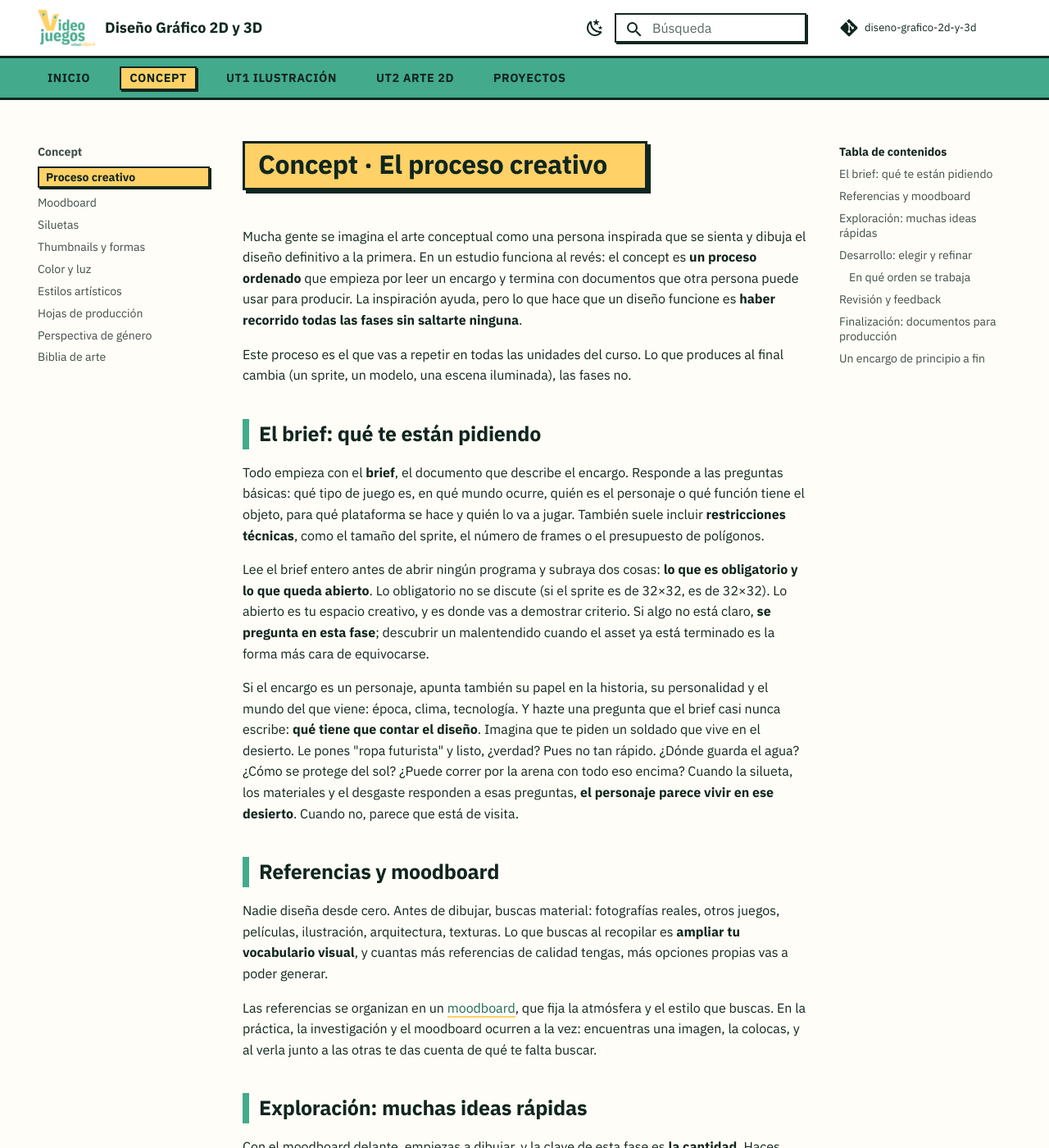
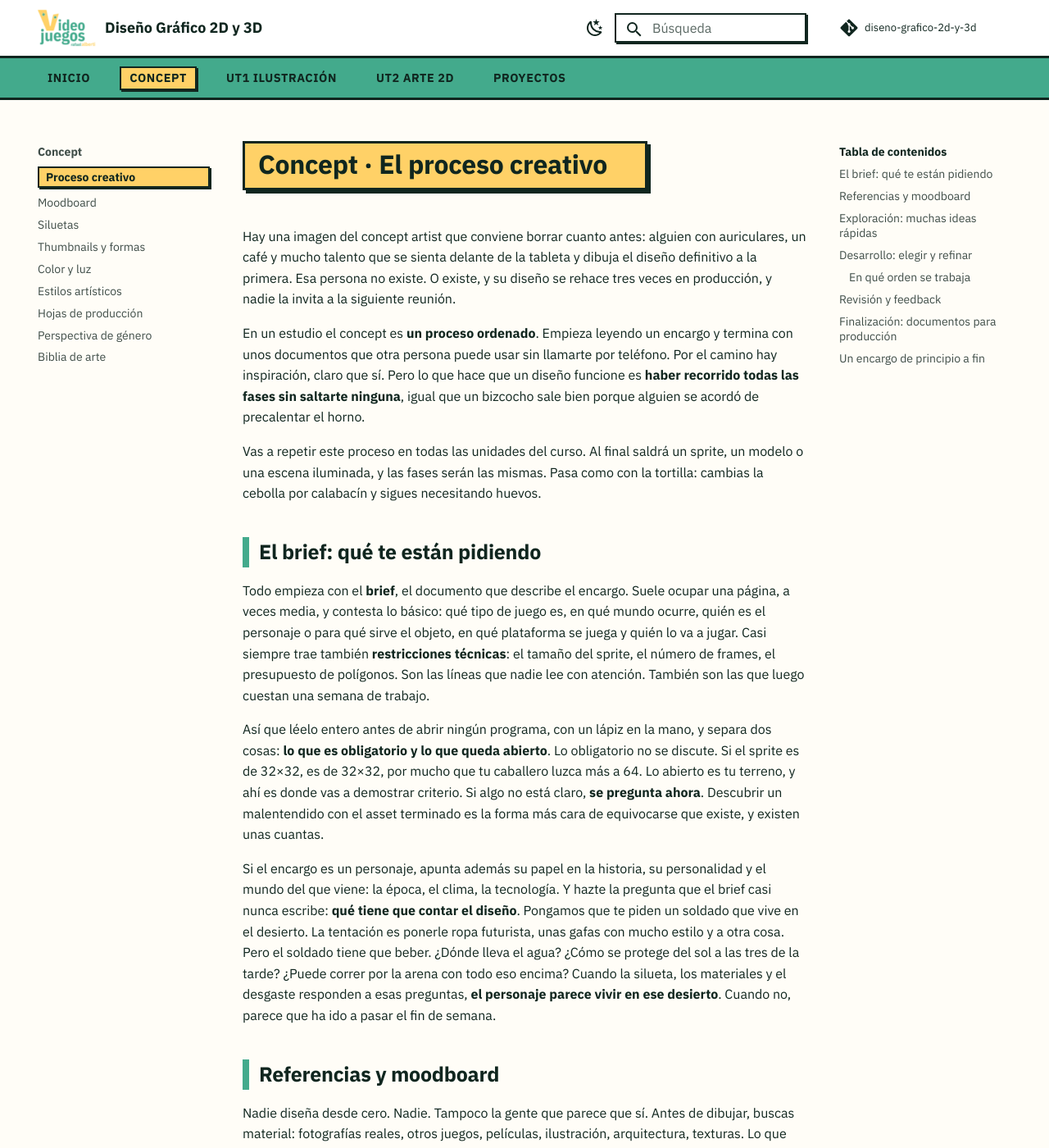
Before and after one commit to envasador/diseno-grafico-2d-y-3d, an MkDocs documentation site: the page built from docs/concept/proceso-creativo.md, in a window 1280 px wide and 1400 px high. Shown: the whole window at 82% size. Built offline with MkDocs 1.6.1 and Material for MkDocs 9.7.7, drawn with Linux system fonts in a browser that asks for light colours; comment, search, counter and statistics services are not loaded; some of the changed text lies outside the part shown.

Commit message:
Arte | 26-27

```diff
--- a/docs/concept/proceso-creativo.md
+++ b/docs/concept/proceso-creativo.md
@@ -1,34 +1,36 @@
 # Concept · El proceso creativo
 
-Mucha gente se imagina el arte conceptual como una persona inspirada que se sienta y dibuja el diseño definitivo a la primera. En un estudio funciona al revés: el concept es **un proceso ordenado** que empieza por leer un encargo y termina con documentos que otra persona puede usar para producir. La inspiración ayuda, pero lo que hace que un diseño funcione es **haber recorrido todas las fases sin saltarte ninguna**.
+Hay una imagen del concept artist que conviene borrar cuanto antes: alguien con auriculares, un café y mucho talento que se sienta delante de la tableta y dibuja el diseño definitivo a la primera. Esa persona no existe. O existe, y su diseño se rehace tres veces en producción, y nadie la invita a la siguiente reunión.
 
-Este proceso es el que vas a repetir en todas las unidades del curso. Lo que produces al final cambia (un sprite, un modelo, una escena iluminada), las fases no.
+En un estudio el concept es **un proceso ordenado**. Empieza leyendo un encargo y termina con unos documentos que otra persona puede usar sin llamarte por teléfono. Por el camino hay inspiración, claro que sí. Pero lo que hace que un diseño funcione es **haber recorrido todas las fases sin saltarte ninguna**, igual que un bizcocho sale bien porque alguien se acordó de precalentar el horno.
+
+Vas a repetir este proceso en todas las unidades del curso. Al final saldrá un sprite, un modelo o una escena iluminada, y las fases serán las mismas. Pasa como con la tortilla: cambias la cebolla por calabacín y sigues necesitando huevos.
 
 ## El brief: qué te están pidiendo
 
-Todo empieza con el **brief**, el documento que describe el encargo. Responde a las preguntas básicas: qué tipo de juego es, en qué mundo ocurre, quién es el personaje o qué función tiene el objeto, para qué plataforma se hace y quién lo va a jugar. También suele incluir **restricciones técnicas**, como el tamaño del sprite, el número de frames o el presupuesto de polígonos.
+Todo empieza con el **brief**, el documento que describe el encargo. Suele ocupar una página, a veces media, y contesta lo básico: qué tipo de juego es, en qué mundo ocurre, quién es el personaje o para qué sirve el objeto, en qué plataforma se juega y quién lo va a jugar. Casi siempre trae también **restricciones técnicas**: el tamaño del sprite, el número de frames, el presupuesto de polígonos. Son las líneas que nadie lee con atención. También son las que luego cuestan una semana de trabajo.
 
-Lee el brief entero antes de abrir ningún programa y subraya dos cosas: **lo que es obligatorio y lo que queda abierto**. Lo obligatorio no se discute (si el sprite es de 32×32, es de 32×32). Lo abierto es tu espacio creativo, y es donde vas a demostrar criterio. Si algo no está claro, **se pregunta en esta fase**; descubrir un malentendido cuando el asset ya está terminado es la forma más cara de equivocarse.
+Así que léelo entero antes de abrir ningún programa, con un lápiz en la mano, y separa dos cosas: **lo que es obligatorio y lo que queda abierto**. Lo obligatorio no se discute. Si el sprite es de 32×32, es de 32×32, por mucho que tu caballero luzca más a 64. Lo abierto es tu terreno, y ahí es donde vas a demostrar criterio. Si algo no está claro, **se pregunta ahora**. Descubrir un malentendido con el asset terminado es la forma más cara de equivocarse que existe, y existen unas cuantas.
 
-Si el encargo es un personaje, apunta también su papel en la historia, su personalidad y el mundo del que viene: época, clima, tecnología. Y hazte una pregunta que el brief casi nunca escribe: **qué tiene que contar el diseño**. Imagina que te piden un soldado que vive en el desierto. Le pones "ropa futurista" y listo, ¿verdad? Pues no tan rápido. ¿Dónde guarda el agua? ¿Cómo se protege del sol? ¿Puede correr por la arena con todo eso encima? Cuando la silueta, los materiales y el desgaste responden a esas preguntas, **el personaje parece vivir en ese desierto**. Cuando no, parece que está de visita.
+Si el encargo es un personaje, apunta además su papel en la historia, su personalidad y el mundo del que viene: la época, el clima, la tecnología. Y hazte la pregunta que el brief casi nunca escribe: **qué tiene que contar el diseño**. Pongamos que te piden un soldado que vive en el desierto. La tentación es ponerle ropa futurista, unas gafas con mucho estilo y a otra cosa. Pero el soldado tiene que beber. ¿Dónde lleva el agua? ¿Cómo se protege del sol a las tres de la tarde? ¿Puede correr por la arena con todo eso encima? Cuando la silueta, los materiales y el desgaste responden a esas preguntas, **el personaje parece vivir en ese desierto**. Cuando no, parece que ha ido a pasar el fin de semana.
 
 ## Referencias y moodboard
 
-Nadie diseña desde cero. Antes de dibujar, buscas material: fotografías reales, otros juegos, películas, ilustración, arquitectura, texturas. Lo que buscas al recopilar es **ampliar tu vocabulario visual**, y cuantas más referencias de calidad tengas, más opciones propias vas a poder generar.
+Nadie diseña desde cero. Nadie. Tampoco la gente que parece que sí. Antes de dibujar, buscas material: fotografías reales, otros juegos, películas, ilustración, arquitectura, texturas. Lo que buscas al recopilar es **ampliar tu vocabulario visual**. Con veinte referencias buenas tienes veinte palabras más para hablar. Con dos, vas a decir lo mismo que todo el mundo.
 
-Las referencias se organizan en un **[moodboard](moodboard.md)**, que fija la atmósfera y el estilo que buscas. En la práctica, la investigación y el moodboard ocurren a la vez: encuentras una imagen, la colocas, y al verla junto a las otras te das cuenta de qué te falta buscar.
+Las referencias se ordenan en un **[moodboard](moodboard.md)**, que fija la atmósfera y el estilo. Y aquí va una verdad del oficio: la búsqueda y el moodboard ocurren a la vez. Encuentras una imagen, la pegas, la miras al lado de las demás y te das cuenta de lo que te falta. Vuelves a buscar. Es como hacer la compra sin lista, pero con método.
 
 ## Exploración: muchas ideas rápidas
 
-Con el moodboard delante, empiezas a dibujar, y la clave de esta fase es **la cantidad**. Haces muchas [siluetas](siluetas.md) y [thumbnails](thumbnails.md) pequeños, rápidos y sin detalle, para probar variaciones: más alto, más bajo, con capa, con armadura, con un arma a dos manos. Si haces tres bocetos, te vas a quedar con uno de ellos por falta de alternativas. Si haces treinta, vas a encontrar dos o tres que funcionan de verdad.
+Con el moodboard delante, por fin, empiezas a dibujar. Y en esta fase lo que importa es **la cantidad**. Muchas [siluetas](siluetas.md) y muchos [thumbnails](thumbnails.md), pequeños, rápidos y sin detalle: más alto, más bajo, con capa, con armadura, con un arma a dos manos que no podría levantar nadie. Si haces tres bocetos, acabarás eligiendo uno de los tres por pura falta de opciones. Si haces treinta, aparecerán dos o tres que funcionan de verdad, y lo sabrás en cuanto los veas.
 
-**No te enamores de la primera idea.** Suele ser la más obvia, la que se le habría ocurrido a cualquiera.
+**No te enamores de la primera idea.** La primera idea es la que se le habría ocurrido a cualquiera. Por eso se te ha ocurrido tan rápido.
 
 ## Desarrollo: elegir y refinar
 
-De la exploración salen unos pocos candidatos, y ahora toca desarrollarlos: definir proporciones, probar [color](color.md), añadir los detalles que cuentan algo del personaje o del objeto. Aquí también **compruebas que el diseño funciona en el juego**. Un personaje precioso a tamaño de ilustración puede ser ilegible a 32 píxeles; una armadura muy compleja puede ser imposible de modelar con el presupuesto del proyecto.
+De la exploración salen unos pocos candidatos y toca desarrollarlos: definir proporciones, probar [color](color.md), añadir los detalles que cuentan algo del personaje o del objeto. Es también el momento de **comprobar que el diseño funciona en el juego**, que es un sitio mucho menos amable que tu lienzo. Un personaje precioso a tamaño de ilustración puede quedarse en una mancha a 32 píxeles. Una armadura con cuatrocientas placas puede ser imposible de modelar con el presupuesto del proyecto, y alguien te lo dirá, y no será agradable.
 
-¿Y cómo sabes si un candidato es mejor que otro? Hazle **cuatro preguntas**:
+¿Cómo sabes si un candidato es mejor que otro? Hazle **cuatro preguntas**:
 
 | Pregunta | Qué compruebas | Un ejemplo |
 |---|---|---|
@@ -37,13 +39,13 @@ De la exploración salen unos pocos candidatos, y ahora toca desarrollarlos: def
 | Legibilidad: ¿se entiende rápido? | Que se reconoce de un vistazo y a distancia | Una silueta clara distingue al personaje en plena pelea |
 | Coherencia: ¿encaja en el mundo? | Que materiales, tecnología y colores responden al tono del juego | Una espada láser en un pueblo medieval necesita una excusa muy buena |
 
-Si un diseño falla en alguna, ya sabes por dónde atacarlo. Si pasa las cuatro, tienes un candidato serio. Y a veces ninguno gana del todo: entonces lo mejor es **combinar lo bueno de varios**, la silueta de uno con la paleta de otro.
+Si falla en una, ya sabes por dónde atacarlo. Si pasa las cuatro, tienes un candidato serio. A veces ninguno gana del todo, y tampoco pasa nada: **combina lo bueno de varios**. La silueta de este, la paleta de aquel. Los estudios lo hacen constantemente y nadie lo llama trampa.
 
-En escenarios y estructuras complicadas hay un truco muy de estudio: montar **un bloque 3D sencillo**, sacarle una captura con el encuadre que quieres y pintar encima. La perspectiva te la regala el programa.
+En escenarios y estructuras complicadas hay un truco que se usa muchísimo: montar **un bloque 3D sencillo**, encuadrarlo como quieras, sacarle una captura y pintar encima. La perspectiva te la regala el programa. Aceptar regalos así es de gente lista que entrega a tiempo.
 
 ### En qué orden se trabaja
 
-El error más típico de esta fase es lanzarse al detalle demasiado pronto. Te pasas dos horas con las hebillas del cinturón y entonces descubres que la pose no funciona. Adiós, hebillas. **Detallar pronto hace carísimo corregir**, así que sigue este orden:
+El error más común de esta fase tiene nombre y apellidos: lanzarse al detalle demasiado pronto. Te pasas dos horas con las hebillas del cinturón, cada una con su brillo y su rayita de óxido, y entonces te das cuenta de que la pose no funciona. Adiós, hebillas. **Detallar pronto hace carísimo corregir**, así que trabaja en este orden:
 
 1. Idea y función.
 2. Silueta y composición.
@@ -51,23 +53,23 @@ El error más típico de esta fase es lanzarse al detalle demasiado pronto. Te p
 4. Color.
 5. Materiales y detalle final.
 
-Fíjate en el paso 3. Antes de elegir un solo color, mira la imagen en blanco y negro. ¿Dónde se va la mirada primero? ¿La figura se separa del fondo? ¿Se entiende la escala? **Si en grises no funciona, el color no la va a rescatar** (lo tienes contado en [Color y luz](color.md)). Después llegan los [color keys](color.md#color-keys-y-color-script), que deciden la hora del día, la temperatura y la emoción de la imagen.
+Fíjate en el paso tres. Antes de elegir un solo color, mira la imagen en blanco y negro y hazle preguntas. ¿Dónde se va la mirada primero? ¿La figura se separa del fondo? ¿Se entiende la escala? **Si en grises no funciona, el color no la va a rescatar** (lo tienes contado en [Color y luz](color.md)). El color hace muchas cosas bien, pero arreglar una estructura que cojea no es una de ellas. Cuando los grises ya funcionan llegan los [color keys](color.md#color-keys-y-color-script), que deciden la hora del día, la temperatura y la emoción de la imagen.
 
-El acabado depende del uso. Una imagen de ambiente puede ser suelta y pictórica. Una hoja para que alguien modele en 3D necesita vistas limpias y notas de construcción. **Pule hasta donde lo necesite quien lo va a usar**, y ni un píxel más.
+El acabado depende de quién lo va a usar. Una imagen de ambiente puede ser suelta y pictórica, con pinceladas que se ven. Una hoja para que alguien modele en 3D necesita vistas limpias y notas de construcción, y le sobra todo lo demás. **Pule hasta donde lo necesite quien lo va a usar**, y ni un píxel más.
 
-Esta fase es **iterativa**: dibujas, lo enseñas, recibes comentarios, ajustas y vuelves a dibujar.
+Esta fase es **iterativa**: dibujas, lo enseñas, te dicen cosas, ajustas y vuelves a dibujar. Varias veces. Más de las que te gustaría.
 
 ## Revisión y feedback
 
-**Ningún diseño se aprueba en solitario.** En un estudio se revisa con la dirección de arte, con diseño y con programación, porque cada uno mira cosas distintas: si encaja con el estilo, si comunica lo que la mecánica necesita, si es viable técnicamente. En clase haremos lo mismo con revisiones entre compañeros y conmigo.
+**Ningún diseño se aprueba en solitario.** En un estudio se revisa con dirección de arte, con diseño y con programación, y cada uno mira una cosa distinta. Una persona se pregunta si encaja con el estilo. Otra, si comunica lo que la mecánica necesita. La tercera, si se puede hacer antes de que acabe el año. En clase haremos lo mismo, con revisiones entre compañeros y conmigo.
 
-Recibir feedback es una habilidad que se entrena. Cuando alguien te dice que algo no funciona, lo útil es preguntar qué ha visto y por qué, y **separar el problema que detecta de la solución que propone**. Muchas veces el problema es real y la solución que te sugieren no es la mejor.
+Recibir feedback es una habilidad, y como todas las habilidades se entrena. La primera reacción ante un "esto no funciona" es defenderse, y la segunda, venirse abajo. Ninguna de las dos sirve de mucho. Lo útil es preguntar qué ha visto y por qué, y **separar el problema que detecta de la solución que propone**. Muy a menudo el problema es real y la solución que te sugieren es regular. Quédate con el problema. La solución la pones tú.
 
 ## Finalización: documentos para producción
 
 Cuando el diseño está aprobado, lo preparas para que otra persona pueda producirlo. Eso significa **[hojas de producción](hojas-de-produccion.md)**: vistas desde varios ángulos, poses clave, paleta con valores exactos, notas sobre materiales. Todo acaba en tu [biblia de arte](biblia-de-arte.md).
 
-La prueba de que has terminado bien es sencilla: **si alguien del equipo puede producir tu asset sin tener que preguntarte nada**, tu concept está listo.
+La prueba de que has terminado es muy sencilla y bastante despiadada: **si alguien del equipo puede producir tu asset sin tener que preguntarte nada**, tu concept está listo. Si te escriben a las once de la noche para saber de qué color es la suela de las botas, todavía no.
 
 | Fase | Pregunta que responde | Lo que entregas |
 |---|---|---|
@@ -82,11 +84,11 @@ La prueba de que has terminado bien es sencilla: **si alguien del equipo puede p
 
 Vamos a recorrer todo el proceso con un encargo concreto: *diseña una biblioteca submarina abandonada para un juego de aventuras*.
 
-**Brief.** Lo obligatorio: es un escenario que se explora y dentro hay un objetivo que encontrar. Lo abierto: casi todo lo demás. Te piden que se sienta antigua, misteriosa y con ganas de que la recorras.
+**Brief.** Lo obligatorio: es un escenario que se explora, y dentro hay un objetivo que encontrar. Lo abierto: todo lo demás, que es muchísimo. Te piden que se sienta antigua, misteriosa y con ganas de que la recorras.
 
-**Referencias.** Bibliotecas históricas, barcos hundidos, arrecifes de coral, animales bioluminiscentes, arquitectura naval. Casi nada de videojuegos, y el moodboard ya huele a salitre.
+**Referencias.** Bibliotecas históricas, barcos hundidos, arrecifes de coral, animales que brillan en la oscuridad, arquitectura naval. Casi nada de videojuegos, y el moodboard ya huele a salitre.
 
-**Exploración.** Quince thumbnails en grises: salas alargadas, salas redondas, entrada por arriba, entrada por un túnel, luz desde una grieta, luz desde un pez linterna del tamaño de un autobús.
+**Exploración.** Quince thumbnails en grises: salas alargadas, salas redondas, entrada por arriba, entrada por un túnel, luz desde una grieta, luz desde un pez linterna del tamaño de un autobús. Algunos son malos. Los malos también cuentan, porque te enseñan por dónde no ir.
 
 **Desarrollo.** Gana una sala circular con una gran cúpula rota, y pasa las cuatro preguntas: tiene rutas que se pueden recorrer, la cúpula cuenta que algo la golpeó, la forma se lee de un vistazo y encaja con el resto del juego. En valores, el haz de luz entra por la cúpula y lleva la mirada directa a un libro iluminado, que es el objetivo. En color, azules profundos y verdes apagados, con una luz cálida solo sobre el libro.
 
@@ -94,4 +96,4 @@ Vamos a recorrer todo el proceso con un encargo concreto: *diseña una bibliotec
 
 **Finalización.** Hojas con las estanterías modulares, las zonas derrumbadas, los materiales y una figura del personaje al lado para la escala. Todo a la biblia de arte.
 
-Fíjate en el libro iluminado: aparece en los thumbnails, en los valores, en el color y en la revisión. **Una buena idea atraviesa todas las fases**, y cada fase la hace un poco más clara.
+Fíjate en el libro iluminado. Aparece en los thumbnails, en los valores, en el color y en la revisión. **Una buena idea atraviesa todas las fases**, y cada fase la deja un poco más clara. Las malas ideas también las atraviesan todas, por cierto. Solo que al final se notan más.
```
